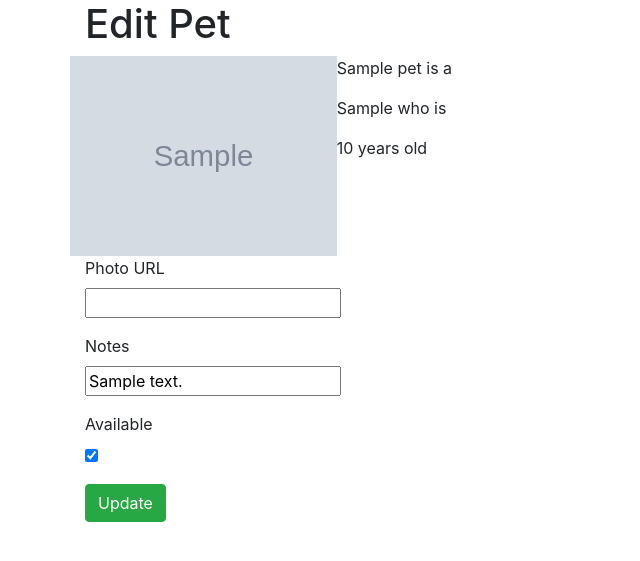
After one commit to ursawd/adopt, a Flask app: page /1 in a window 1280 px wide. The commit adds this page. Shown: the top 561 px of the page, without its empty margins (0-640 px from the left). Run offline with Flask 2, Linux system fonts and the light colour scheme; tables that the repository leaves empty hold one stand-in row (values such as "Sample post"); grey boxes marked "Sample" are stand-in pictures.

Commit message:
working on edit route

```diff
--- a/app.py
+++ b/app.py
@@ -1,7 +1,7 @@
 from flask import Flask, request, redirect, render_template, flash
 from flask_debugtoolbar import DebugToolbarExtension
 from models import db, connect_db, Pet
-from forms import AddPetForm
+from forms import PetForm, EditPet
 
 app = Flask(__name__)
 
@@ -31,7 +31,7 @@ def list_pets():
 def show_process_pet_form():
     """Display / process add a pet form"""
 
-    form = AddPetForm()  # create instance of add a pet form
+    form = PetForm()  # create instance of add a pet form
 
     if form.validate_on_submit():
         name = form.name.data
@@ -54,3 +54,24 @@ def show_process_pet_form():
     else:
         # GET route processing
         return render_template("add-pet.html", form=form)
+
+
+@app.route("/<int:pet_id_number>", methods={"GET", "POST"})
+def edit_pet(pet_id_number):
+    """Display and process pet edit form"""
+
+    pet = Pet.query.get(pet_id_number)
+    form = EditPet(obj=pet)
+
+    if form.validate_on_submit():
+        photo = form.photo.data
+        notes = form.notes.data
+        available = form.available.data
+
+        # db.session.add(pet1)
+        # db.session.commit()
+        return redirect("/")
+    else:
+        # GET route processing
+
+        return render_template("edit-pet.html", pet=pet, form=form)
--- a/forms.py
+++ b/forms.py
@@ -1,12 +1,26 @@
 from flask_wtf import FlaskForm
-from wtforms import StringField, BooleanField, IntegerField
+from wtforms import StringField, BooleanField, IntegerField, TextAreaField, SelectField
+from wtforms.validators import InputRequired, Length, NumberRange, URL, Optional
 
 
-class AddPetForm(FlaskForm):
+class PetForm(FlaskForm):
     """Form for adding a pet to db"""
 
-    name = StringField("Pet Name")
-    species = StringField("Species")
-    photo = StringField("Photo URL")
-    age = IntegerField("Age")
-    notes = StringField("Notes")
+    name = StringField("Pet Name", validators=[InputRequired()])
+    species = SelectField(
+        "Species", choices=[("Dog", "Dog"), ("Otter", "Otter"), ("Rabbit", "Rabbit")], validators=[InputRequired()]
+    )
+    # ? Too much trouble during during dev to enforce URL restriction for images
+    # ? Not enforcing URL allow use of images in /static/imgs
+    # photo = StringField("Photo URL", validators=[URL(require_tld=False), Optional()])
+    photo = StringField("Photo URL", validators=[Optional()])
+    age = IntegerField("Age", validators=[Optional(), NumberRange(min=0, max=30)])
+    notes = StringField("Notes", validators=[Optional()])
+
+
+class EditPet(FlaskForm):
+    """Form to edit some pet information"""
+
+    photo = StringField("Photo URL", validators=[Optional()])
+    notes = StringField("Notes", validators=[Optional()])
+    available = BooleanField("Available", validators=[InputRequired()])
--- a/models.py
+++ b/models.py
@@ -15,9 +15,9 @@ class Pet(db.Model):
     __tablename__ = "pets"
 
     id = db.Column(db.Integer, primary_key=True, autoincrement=True)
-    name = db.Column(db.String(25), nullable=False)
+    name = db.Column(db.String(30), nullable=False)
     species = db.Column(db.String(30), nullable=False)
-    photo_url = db.Column(db.String(50), nullable=True)
+    photo_url = db.Column(db.Text, nullable=True)
     age = db.Column(db.Integer, nullable=True)
-    notes = db.Column(db.String(250), nullable=True)
+    notes = db.Column(db.Text, nullable=True)
     available = db.Column(db.Boolean, nullable=False, default=True)
--- a/seed.py
+++ b/seed.py
@@ -11,7 +11,7 @@ db.create_all()
 pet1 = Pet(
     name="Spot",
     species="dog",
-    photo_url="/static/imgs/beagle.jpg",
+    photo_url="https://post.medicalnewstoday.com/wp-content/uploads/sites/3/2020/02/322868_1100-800x825.jpg",
     age=5,
     notes="This is a good looking beagle",
     available=True,
--- /dev/null
+++ b/templates/edit-pet.html
@@ -0,0 +1,40 @@
+{% extends "base.html" %} {% block title%}
+<title>Add Pet</title>
+{% endblock%} {% block content %}
+<div class="container">
+    <h1>Edit Pet</h1>
+
+    <div class="row">
+        <div>
+            <img
+                class="pet-image"
+                src="{{pet.photo_url}}"
+                alt="No photo available"
+            />
+        </div>
+        <div>
+            <p>{{ pet.name }} is a</p>
+            <p>{{ pet.species }} who is</p>
+            <p>{{ pet.age }} years old</p>
+        </div>
+    </div>
+
+    <form action="" method="POST">
+        {{ form.hidden_tag() }}
+        <p>
+            {{ form.photo.label}} <br />
+            {{ form.photo }}
+        </p>
+        <p>
+            {{ form.notes.label}} <br />
+            {{ form.notes }}
+        </p>
+        <p>
+            {{ form.available.label}} <br />
+            {{ form.available }}
+        </p>
+
+        <button class="btn btn-success" type="submit">Update</button>
+    </form>
+</div>
+{% endblock %}
--- a/templates/home.html
+++ b/templates/home.html
@@ -10,7 +10,7 @@
                 <img
                     class="pet-image"
                     src="{{pet.photo_url}}"
-                    alt="Pet Photo"
+                    alt="Pet Photo Not Available"
                 />
                 <p>
                     {{pet.name}} is {% if pet.available %}
```
